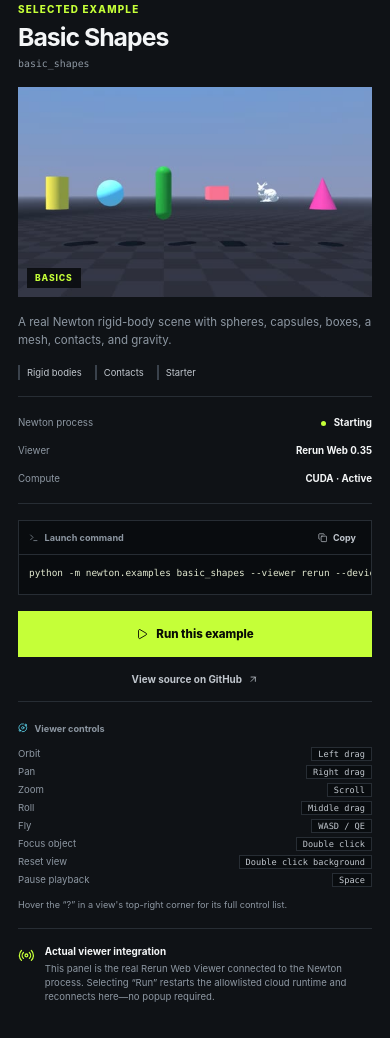
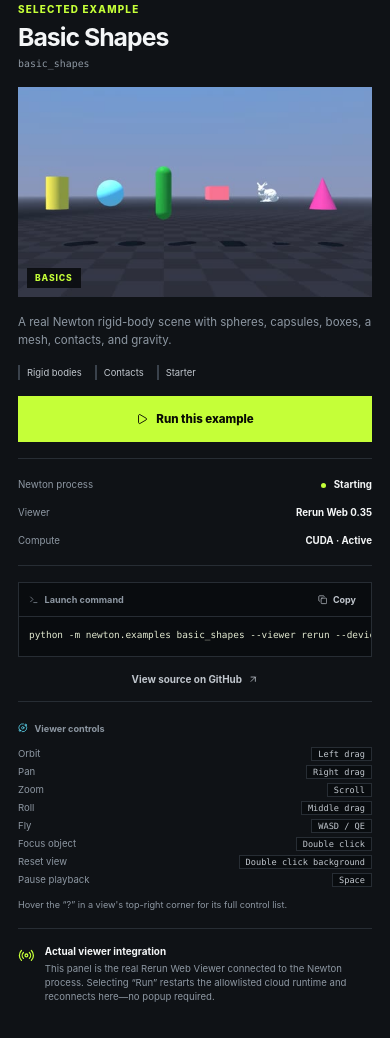
Before and after one commit to shanereetz/newton-gallery, a plain HTML site: page index.html in a window 390 px wide. Shown: the part 1584-2622 px from the top of the page. Drawn offline with nearby package versions, Linux system fonts and the light colour scheme; no server answers.

Commit message:
Enhance inspector layout panel and functionality, and update log handling

```diff
--- a/index.html
+++ b/index.html
@@ -40,6 +40,48 @@
         <div class="example-list" id="example-list"></div>
         <div class="empty-state" id="empty-state" hidden>
           <i data-lucide="search-x" aria-hidden="true"></i><strong>No examples found</strong><button id="reset-filters" type="button">Reset filters</button>
+        </div>
+      </aside>
+
+      <aside class="inspector-panel" aria-labelledby="inspector-title">
+        <div class="inspector-heading"><p class="eyebrow">Selected example</p><h2 id="inspector-title">Basic Shapes</h2><p id="selected-id">basic_shapes</p></div>
+        <div class="inspector-preview"><img id="selected-image" src="./public/examples/basic-shapes.jpg" alt="Basic Shapes example preview" /><span id="selected-category">Basics</span></div>
+        <p class="selected-description" id="selected-description"></p>
+        <div class="tag-list" id="selected-tags"></div>
+
+        <button class="run-button" id="run-button" type="button"><i data-lucide="play" aria-hidden="true"></i><span>Run this example</span></button>
+
+        <div class="runtime-card">
+          <div class="runtime-row"><span>Newton process</span><strong id="process-status"><span class="status-dot"></span> Starting</strong></div>
+          <div class="runtime-row"><span>Viewer</span><strong>Rerun Web 0.35</strong></div>
+          <div class="runtime-row"><span>Compute</span><strong>CUDA · Active</strong></div>
+        </div>
+
+        <div class="command-block">
+          <div class="command-heading"><span><i data-lucide="terminal" aria-hidden="true"></i> Launch command</span><button id="copy-command" type="button"><i data-lucide="copy" aria-hidden="true"></i><span>Copy</span></button></div>
+          <code id="selected-command"></code>
+        </div>
+
+        <a class="source-link" id="source-link" href="#" target="_blank" rel="noreferrer">View source on GitHub <i data-lucide="arrow-up-right" aria-hidden="true"></i></a>
+
+        <div class="controls-note">
+          <div class="controls-heading"><i data-lucide="orbit" aria-hidden="true"></i> Viewer controls</div>
+          <ul>
+            <li><span>Orbit</span><kbd>Left drag</kbd></li>
+            <li><span>Pan</span><kbd>Right drag</kbd></li>
+            <li><span>Zoom</span><kbd>Scroll</kbd></li>
+            <li><span>Roll</span><kbd>Middle drag</kbd></li>
+            <li><span>Fly</span><kbd>WASD / QE</kbd></li>
+            <li><span>Focus object</span><kbd>Double click</kbd></li>
+            <li><span>Reset view</span><kbd>Double click background</kbd></li>
+            <li><span>Pause playback</span><kbd>Space</kbd></li>
+          </ul>
+          <p>Hover the “?” in a view's top-right corner for its full control list.</p>
+        </div>
+
+        <div class="architecture-note active">
+          <i data-lucide="radio" aria-hidden="true"></i>
+          <p><strong>Actual viewer integration</strong><span>This panel is the real Rerun Web Viewer connected to the Newton process. Selecting “Run” restarts the allowlisted cloud runtime and reconnects here—no popup required.</span></p>
         </div>
       </aside>
 
@@ -86,47 +128,6 @@
           <pre id="runtime-log">Waiting for Newton runtime output…</pre>
         </div>
       </section>
-
-      <aside class="inspector-panel" aria-labelledby="inspector-title">
-        <div class="inspector-heading"><p class="eyebrow">Selected example</p><h2 id="inspector-title">Basic Shapes</h2><p id="selected-id">basic_shapes</p></div>
-        <div class="inspector-preview"><img id="selected-image" src="./public/examples/basic-shapes.jpg" alt="Basic Shapes example preview" /><span id="selected-category">Basics</span></div>
-        <p class="selected-description" id="selected-description"></p>
-        <div class="tag-list" id="selected-tags"></div>
-
-        <div class="runtime-card">
-          <div class="runtime-row"><span>Newton process</span><strong id="process-status"><span class="status-dot"></span> Starting</strong></div>
-          <div class="runtime-row"><span>Viewer</span><strong>Rerun Web 0.35</strong></div>
-          <div class="runtime-row"><span>Compute</span><strong>CUDA · Active</strong></div>
-        </div>
-
-        <div class="command-block">
-          <div class="command-heading"><span><i data-lucide="terminal" aria-hidden="true"></i> Launch command</span><button id="copy-command" type="button"><i data-lucide="copy" aria-hidden="true"></i><span>Copy</span></button></div>
-          <code id="selected-command"></code>
-        </div>
-
-        <button class="run-button" id="run-button" type="button"><i data-lucide="play" aria-hidden="true"></i><span>Run this example</span></button>
-        <a class="source-link" id="source-link" href="#" target="_blank" rel="noreferrer">View source on GitHub <i data-lucide="arrow-up-right" aria-hidden="true"></i></a>
-
-        <div class="controls-note">
-          <div class="controls-heading"><i data-lucide="orbit" aria-hidden="true"></i> Viewer controls</div>
-          <ul>
-            <li><span>Orbit</span><kbd>Left drag</kbd></li>
-            <li><span>Pan</span><kbd>Right drag</kbd></li>
-            <li><span>Zoom</span><kbd>Scroll</kbd></li>
-            <li><span>Roll</span><kbd>Middle drag</kbd></li>
-            <li><span>Fly</span><kbd>WASD / QE</kbd></li>
-            <li><span>Focus object</span><kbd>Double click</kbd></li>
-            <li><span>Reset view</span><kbd>Double click background</kbd></li>
-            <li><span>Pause playback</span><kbd>Space</kbd></li>
-          </ul>
-          <p>Hover the “?” in a view's top-right corner for its full control list.</p>
-        </div>
-
-        <div class="architecture-note active">
-          <i data-lucide="radio" aria-hidden="true"></i>
-          <p><strong>Actual viewer integration</strong><span>This panel is the real Rerun Web Viewer connected to the Newton process. Selecting “Run” restarts the allowlisted cloud runtime and reconnects here—no popup required.</span></p>
-        </div>
-      </aside>
     </main>
 
     <div class="toast" id="toast" role="status" aria-live="polite"></div>
--- a/styles.css
+++ b/styles.css
@@ -41,10 +41,10 @@
 .icon-button { display: grid; width: 36px; height: 36px; place-items: center; border: 1px solid var(--line); background: transparent; cursor: pointer; }
 .icon-button:hover { border-color: var(--line-strong); background: var(--surface-2); }
 
-.studio-shell { display: grid; height: calc(100vh - 64px); grid-template-columns: 264px minmax(500px, 1fr) 292px; overflow: hidden; }
+.studio-shell { display: grid; height: calc(100vh - 64px); grid-template-columns: 264px 292px minmax(500px, 1fr); overflow: hidden; }
 .library-panel, .inspector-panel { min-height: 0; overflow-y: auto; background: var(--surface); scrollbar-color: var(--line-strong) transparent; scrollbar-width: thin; }
 .library-panel { border-right: 1px solid var(--line); padding: 22px 16px 26px; }
-.inspector-panel { border-left: 1px solid var(--line); padding: 22px 18px 28px; }
+.inspector-panel { border-right: 1px solid var(--line); padding: 22px 18px 28px; }
 .library-heading { display: flex; align-items: end; justify-content: space-between; gap: 12px; padding: 0 4px; }
 .eyebrow { margin: 0 0 7px; color: var(--accent); font-size: 0.62rem; font-weight: 850; letter-spacing: 0.12em; text-transform: uppercase; }
 .library-heading h1 { margin: 0; font-size: 1.28rem; font-weight: 650; letter-spacing: -0.035em; }
@@ -168,17 +168,17 @@
 @media (max-width: 1180px) {
   body { overflow: auto; }
   .studio-shell { height: auto; min-height: calc(100vh - 64px); grid-template-columns: 252px minmax(0, 1fr); overflow: visible; }
-  .library-panel { max-height: calc(100vh - 64px); position: sticky; top: 0; }
-  .viewer-column { min-height: calc(100vh - 64px); grid-template-rows: 58px minmax(520px, 1fr) 62px 128px; }
-  .inspector-panel { grid-column: 1 / -1; display: grid; grid-template-columns: 220px minmax(0, 1fr) minmax(250px, 340px); gap: 24px; border-top: 1px solid var(--line); border-left: 0; padding: 24px; }
+  .library-panel { grid-column: 1; grid-row: 1; max-height: calc(100vh - 64px); position: sticky; top: 0; }
+  .viewer-column { grid-column: 2; grid-row: 1; min-height: calc(100vh - 64px); grid-template-rows: 58px minmax(520px, 1fr) 62px 128px; }
+  .inspector-panel { grid-column: 1 / -1; grid-row: 2; display: grid; grid-template-columns: 220px minmax(0, 1fr) minmax(250px, 340px); gap: 24px; border-top: 1px solid var(--line); border-right: 0; padding: 24px; }
   .inspector-preview { grid-column: 1; grid-row: 1 / span 4; height: 190px; margin: 0; }
   .inspector-heading { grid-column: 2; }
   .selected-description, .tag-list { grid-column: 2; }
   .selected-description { margin-top: 0; }
   .runtime-card, .command-block, .run-button, .source-link, .controls-note, .architecture-note { grid-column: 3; }
-  .runtime-card { grid-row: 1; margin: 0; }
-  .command-block { grid-row: 2; margin: 0; }
-  .run-button { grid-row: 3; margin: 0; }
+  .run-button { grid-row: 1; margin: 0; }
+  .runtime-card { grid-row: 2; margin: 0; }
+  .command-block { grid-row: 3; margin: 0; }
   .source-link { grid-row: 4; margin: 0; }
   .controls-note { grid-row: 5; margin: 0; }
   .architecture-note { grid-row: 6; margin: 0; }
@@ -187,14 +187,16 @@
 @media (max-width: 800px) {
   .product-name { display: none; }
   .topbar { height: 60px; padding: 0 16px; }
-  .studio-shell { display: block; min-height: calc(100vh - 60px); }
+  /* Stacked layout keeps the viewer above the inspector even though the
+     inspector precedes it in the markup for the side-by-side layout. */
+  .studio-shell { display: flex; flex-direction: column; min-height: calc(100vh - 60px); }
   .library-panel { position: static; max-height: none; border-right: 0; border-bottom: 1px solid var(--line); padding: 22px 16px; }
   .example-list { grid-template-columns: repeat(2, minmax(0, 1fr)); }
-  .viewer-column { min-height: 760px; grid-template-rows: 58px 520px 62px 120px; }
+  .viewer-column { order: 1; min-height: 760px; grid-template-rows: 58px 520px 62px 120px; }
   .viewer-footer { gap: 12px; }
   .endpoint { display: none; }
   .viewer-footer > a { margin-left: auto; }
-  .inspector-panel { display: block; border-top: 1px solid var(--line); padding: 24px 18px 34px; }
+  .inspector-panel { order: 2; display: block; border-top: 1px solid var(--line); border-right: 0; padding: 24px 18px 34px; }
   .inspector-preview { height: 210px; margin-top: 18px; }
   .selected-description, .tag-list, .runtime-card, .command-block, .run-button, .source-link, .controls-note, .architecture-note { margin-top: 16px; }
 }
```
Also changed, not shown: 1 other file.
